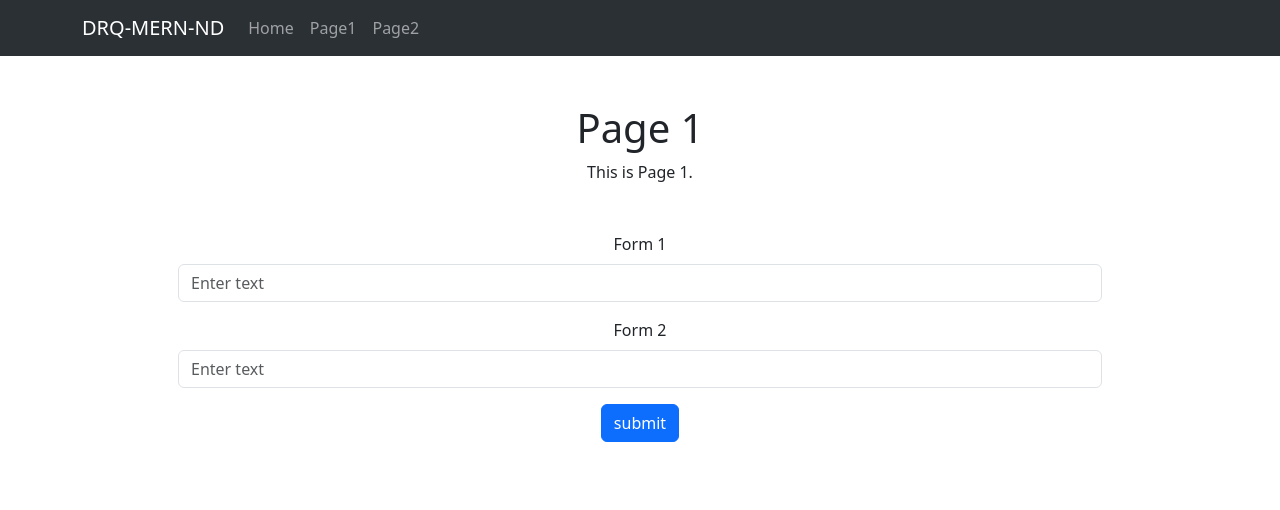
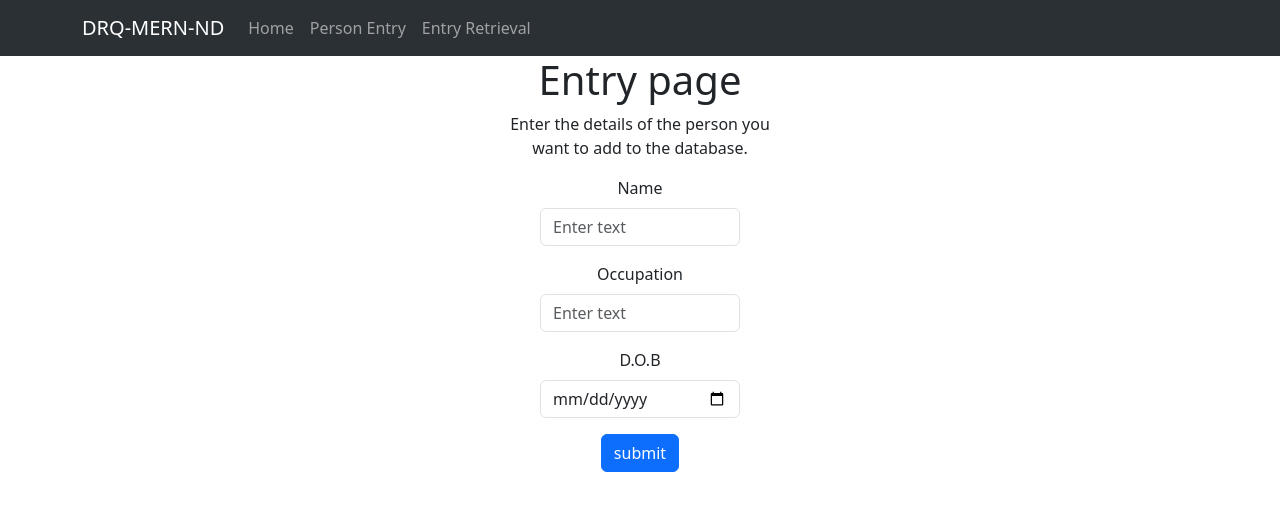
Before and after one commit to Nathan-Dean371/DRQ-Project-2024, a React (Create React App) app in the folder frontend/drq-mern/: page /page1 in a window 1280 px wide. Shown: the top 510 px of the page. Built offline with nearby package versions, Linux system fonts and the light colour scheme.

Commit message:
Fleshed out page 1 and page 2 into 'entry' & 'retrieval' pages.
To add server routes for interating through these pages.

```diff
--- a/frontend/drq-mern/src/App.js
+++ b/frontend/drq-mern/src/App.js
@@ -3,8 +3,8 @@ import logo from './logo.svg';
 import './App.css';
 import NavigationBar from './components/NavigationBar';
 import Welcome from './components/Welcome';
-import Page1 from './components/Page1';
-import Page2 from './components/Page2';
+import Page1 from './components/Entry';
+import Page2 from './components/Retrieval';
 
 function App() {
   return (
--- /dev/null
+++ b/frontend/drq-mern/src/components/Entry.js
@@ -0,0 +1,38 @@
+import Container from "react-bootstrap/esm/Container";
+import Form from "react-bootstrap/Form";
+import Button from "react-bootstrap/Button";
+
+function Entry()
+{
+    return(
+        <Container className="w-25 ">
+            <h1>Entry page</h1>
+            <p>
+                Enter the details of the person you want to add to the database.
+            </p>
+
+            <Form className=" position-relative start-00 ">
+                <Form.Group controlID="name" className="mx-5 my-3">
+                    <Form.Label>Name</Form.Label>
+                    <Form.Control type="text" placeholder="Enter text"/>
+                </Form.Group>
+
+                <Form.Group controlID="occupation" className="mx-5 my-3">
+                    <Form.Label>Occupation</Form.Label>
+                    <Form.Control type="text" placeholder="Enter text"/>
+                </Form.Group>
+
+                <Form.Group controlID="dob" className="mx-5 my-3">
+                    <Form.Label>D.O.B</Form.Label>
+                    <Form.Control type="date" />
+                </Form.Group>
+
+                <Button varient="primary" type="submit">
+                    submit
+                </Button>
+            </Form>
+        </Container>
+    );
+}
+
+export default Entry;
--- a/frontend/drq-mern/src/components/NavigationBar.js
+++ b/frontend/drq-mern/src/components/NavigationBar.js
@@ -11,8 +11,8 @@ function NavigationBar() {
         <Navbar.Brand href="/">DRQ-MERN-ND</Navbar.Brand>
             <Nav className="me-auto">
                 <Nav.Link as={Link} to="/">Home</Nav.Link>
-                <Nav.Link as={Link} to="/page1">Page1</Nav.Link>
-                <Nav.Link as={Link} to="/page2">Page2</Nav.Link>
+                <Nav.Link as={Link} to="/page1">Person Entry</Nav.Link>
+                <Nav.Link as={Link} to="/page2">Entry Retrieval</Nav.Link>
             </Nav>
 
       </Container>
--- a/frontend/drq-mern/src/components/Page1.js
+++ /dev/null
@@ -1,33 +0,0 @@
-import Container from "react-bootstrap/esm/Container";
-import Form from "react-bootstrap/Form";
-import Button from "react-bootstrap/Button";
-
-function Page1()
-{
-    return(
-        <Container className="my-5">
-            <h1>Page 1</h1>
-            <p>
-                This is Page 1.
-            </p>
-
-            <Form className="m-5">
-                <Form.Group controlID="form1" className="mx-5 my-3">
-                    <Form.Label>Form 1</Form.Label>
-                    <Form.Control type="text" placeholder="Enter text"/>
-                </Form.Group>
-
-                <Form.Group controlID="form2" className="mx-5 my-3">
-                    <Form.Label>Form 2</Form.Label>
-                    <Form.Control type="text" placeholder="Enter text"/>
-                </Form.Group>
-
-                <Button varient="primary" type="submit">
-                    submit
-                </Button>
-            </Form>
-        </Container>
-    );
-}
-
-export default Page1;
--- a/frontend/drq-mern/src/components/Page2.js
+++ b/frontend/drq-mern/src/components/Retrieval.js
@@ -2,14 +2,23 @@ import Container from "react-bootstrap/esm/Container";
 import Form from "react-bootstrap/Form";
 import Button from "react-bootstrap/Button";
 
-function Page1()
+function Retrieval()
 {
     return(
-        <Container className="my-5">
+        <Container className="my-5 w-75">
             <h1>Page 2</h1>
             <p>This page will display data stored in the DB</p>
+
+            <table className="w-100">
+                <p>Empty Table</p>
+            </table>
+
+
+            <button>
+                Retrieve
+            </button>
         </Container>
     );
 }
 
-export default Page1;
+export default Retrieval;
```
